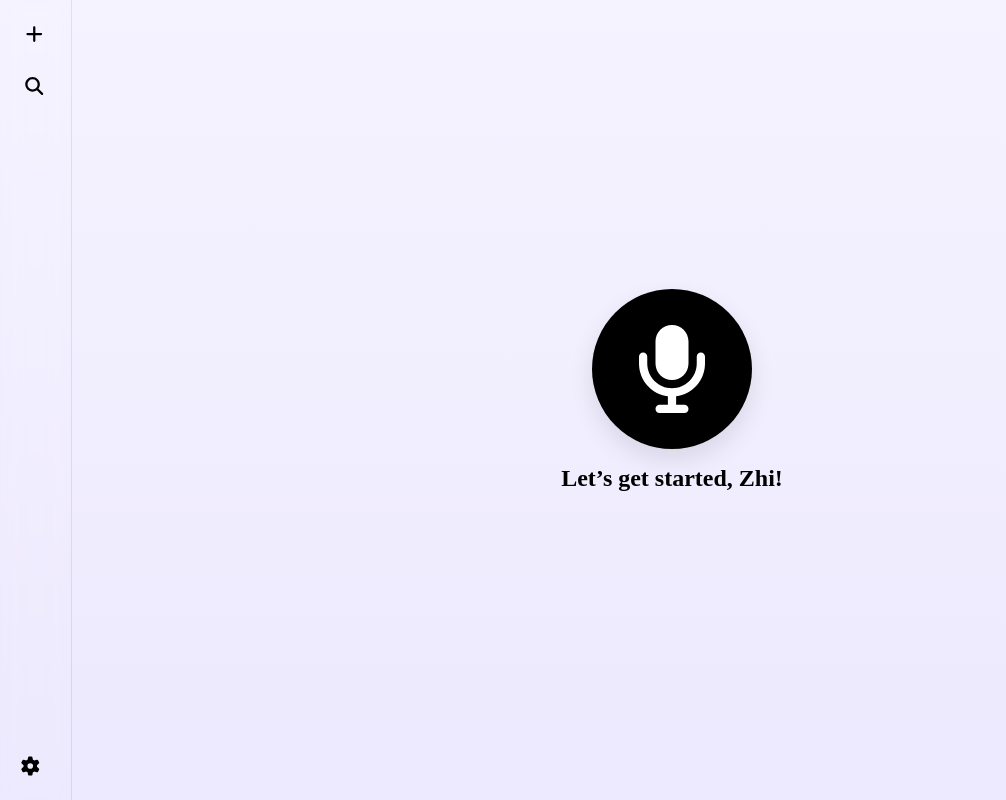
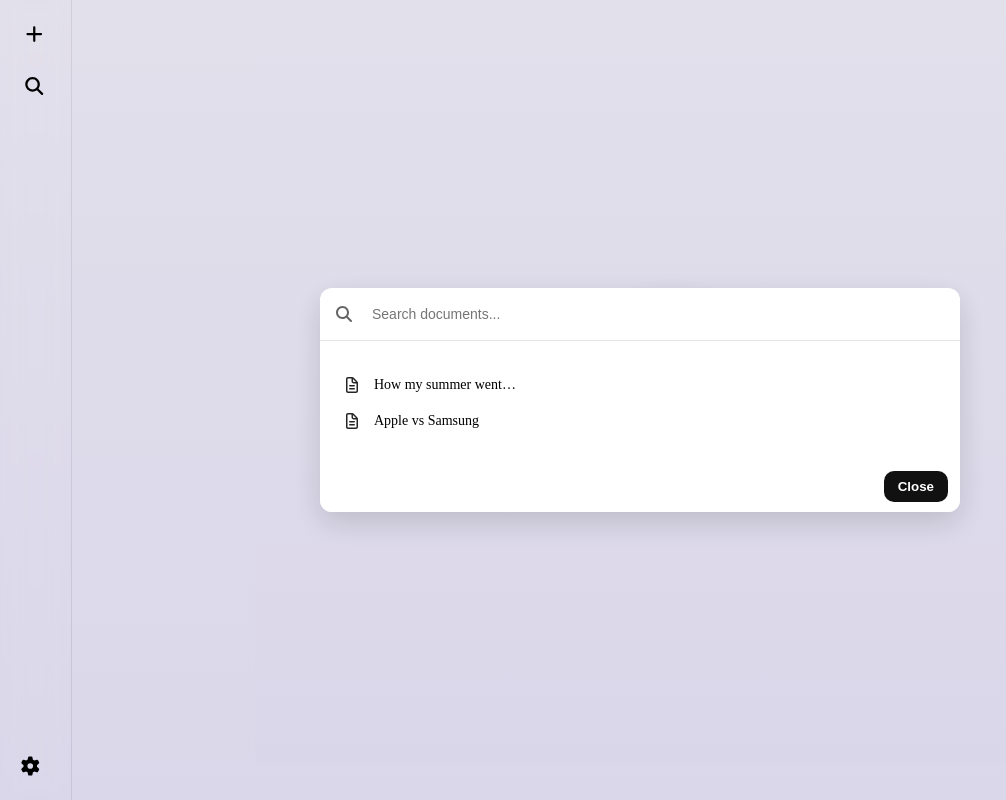
Before and after one commit to zhikangxie107/transcribe, a Vue app: page /app in a window 1280 px wide. Both pictures are taken after a click on the button 34 px from the left and 86 px from the top of the page. Shown: the whole page, without its empty margins (0-1006 px from the left). Built offline with nearby package versions, Linux system fonts and the light colour scheme.

Commit message:
search modal

```diff
--- /dev/null
+++ b/src/components/SearchModal.vue
@@ -0,0 +1,190 @@
+<template>
+	<teleport to="body">
+		<div v-show="modelValue" class="overlay" @click="onBackdrop">
+			<div
+				class="modal"
+				ref="modal"
+				role="dialog"
+				aria-modal="true"
+				aria-label="Search transcripts"
+				@click.stop
+			>
+				<div class="searchbar">
+					<FontAwesomeIcon :icon="faMagnifyingGlass" class="icon" />
+					<input
+						ref="inputEl"
+						v-model="q"
+						type="text"
+						placeholder="Search documents..."
+						@keydown.esc="close"
+					/>
+				</div>
+
+				<div class="divider" />
+
+				<ul class="results">
+					<li
+						v-for="item in filtered"
+						:key="item.id"
+						class="row"
+						@click="select(item)"
+						tabindex="0"
+						@keydown.enter.prevent="select(item)"
+					>
+						<FontAwesomeIcon :icon="faFileLines" class="doc-icon" />
+						<span class="title">{{ item.title }}</span>
+					</li>
+
+					<li v-if="!filtered.length" class="empty">No matches</li>
+				</ul>
+
+				<div class="footer">
+					<button class="close-btn" @click="close">Close</button>
+				</div>
+			</div>
+		</div>
+	</teleport>
+</template>
+
+<script setup>
+import { ref, computed, watch, onMounted, onBeforeUnmount } from 'vue';
+import { FontAwesomeIcon } from '@fortawesome/vue-fontawesome';
+import { faMagnifyingGlass } from '@fortawesome/free-solid-svg-icons';
+import { faFileLines } from '@fortawesome/free-regular-svg-icons';
+
+const props = defineProps({
+	modelValue: { type: Boolean, default: false },
+	items: { type: Array, default: () => [] },
+});
+
+const emit = defineEmits(['update:modelValue', 'select']);
+
+const q = ref('');
+const inputEl = ref(null);
+const modal = ref(null);
+
+const filtered = computed(() => {
+	const s = q.value.trim().toLowerCase();
+	if (!s) return props.items;
+	return props.items.filter((i) => i.title.toLowerCase().includes(s));
+});
+
+function close() {
+	emit('update:modelValue', false);
+	q.value = '';
+}
+
+function select(item) {
+	emit('select', item);
+	close();
+}
+
+function onBackdrop(e) {
+	close();
+}
+
+// focus input when opened
+watch(
+	() => props.modelValue,
+	(v) => {
+		if (v) requestAnimationFrame(() => inputEl.value?.focus());
+	}
+);
+
+// ESC at document level (extra safety)
+function onKey(e) {
+	if (e.key === 'Escape' && props.modelValue) close();
+}
+onMounted(() => document.addEventListener('keydown', onKey));
+onBeforeUnmount(() => document.removeEventListener('keydown', onKey));
+</script>
+
+<style scoped>
+.overlay {
+	position: fixed;
+	inset: 0;
+	background: rgba(0, 0, 0, 0.08); /* subtle dim */
+	display: grid;
+	place-items: center;
+	z-index: 1000;
+}
+
+.modal {
+	width: clamp(520px, 50vw, 720px);
+	max-width: 90vw;
+	background: #fff;
+	border-radius: 12px;
+	box-shadow: 0 10px 30px rgba(0, 0, 0, 0.15);
+	overflow: hidden;
+}
+
+.searchbar {
+	display: grid;
+	grid-template-columns: 28px 1fr;
+	align-items: center;
+	padding: 10px 14px;
+}
+.searchbar .icon {
+	opacity: 0.6;
+}
+.searchbar input {
+	border: none;
+	outline: none;
+	font-size: 14px;
+	padding: 8px 10px;
+	background: transparent;
+}
+
+.divider {
+	height: 1px;
+	background: rgba(0, 0, 0, 0.1);
+}
+
+.results {
+	max-height: 50vh;
+	overflow: auto;
+	padding: 10px 14px 6px 14px;
+}
+.row {
+	display: grid;
+	grid-template-columns: 22px 1fr;
+	align-items: center;
+	gap: 10px;
+	padding: 10px 8px;
+	border-radius: 8px;
+	cursor: pointer;
+}
+.row:hover {
+	background: #f6f7f9;
+}
+.row:focus {
+	outline: 2px solid #e5e7eb;
+}
+.doc-icon {
+	opacity: 0.85;
+}
+.title {
+	font-size: 14px;
+}
+.empty {
+	padding: 14px 8px;
+	color: #888;
+	font-size: 14px;
+}
+
+.footer {
+	display: flex;
+	justify-content: flex-end;
+	padding: 10px 12px;
+	background: linear-gradient(180deg, transparent, #fff 60%);
+}
+.close-btn {
+	background: #111;
+	color: #fff;
+	border: none;
+	padding: 8px 14px;
+	border-radius: 10px;
+	font-weight: 600;
+	cursor: pointer;
+}
+</style>
--- a/src/views/AppView.vue
+++ b/src/views/AppView.vue
@@ -4,7 +4,7 @@
 			:active="activeItem"
 			:avatar="avatarUrl"
 			@new-recording="handleNew"
-			@search="handleSearch"
+			@search="showSearch = true"
 		/>
 
 		<section class="content" :class="{ recording: isRecording }">
@@ -42,6 +42,12 @@
 				</aside>
 			</div>
 		</section>
+
+		<SearchModal
+			v-model:modelValue="showSearch"
+			:items="historyItems"
+			@select="openTranscript"
+		/>
 	</main>
 </template>
 
@@ -51,19 +57,28 @@ import { useRouter } from 'vue-router';
 import Sidebar from '@/components/Sidebar.vue';
 import { FontAwesomeIcon } from '@fortawesome/vue-fontawesome';
 import { faMicrophone } from '@fortawesome/free-solid-svg-icons';
+import SearchModal from '@/components/SearchModal.vue';
 
 const router = useRouter();
 const activeItem = ref('new');
 const isRecording = ref(false);
 const transcript = ref(''); // put live transcript here as you capture audio
+const showSearch = ref(false);
 
 function handleNew() {
 	activeItem.value = 'new';
 }
-function handleSearch() {
-	activeItem.value = 'search';
+
+const historyItems = ref([
+	{ id: 't1', title: 'How my summer went…' },
+	{ id: 't2', title: 'Apple vs Samsung' },
+]);
+
+function openTranscript(item) {
+	// route or load the transcript
+	// e.g., router.push({ name: 'transcript', params: { id: item.id } })
+	console.log('Open:', item);
 }
-
 function toggleRecording() {
 	isRecording.value = !isRecording.value;
 	// TODO: start/stop your recorder here
@@ -177,7 +192,7 @@ function saveTranscript() {
 		justify-content: flex-end;
 		gap: 8px;
 		margin-top: 12px;
-        margin-right: 1rem;
+		margin-right: 1rem;
 	}
 
 	.save {
```
